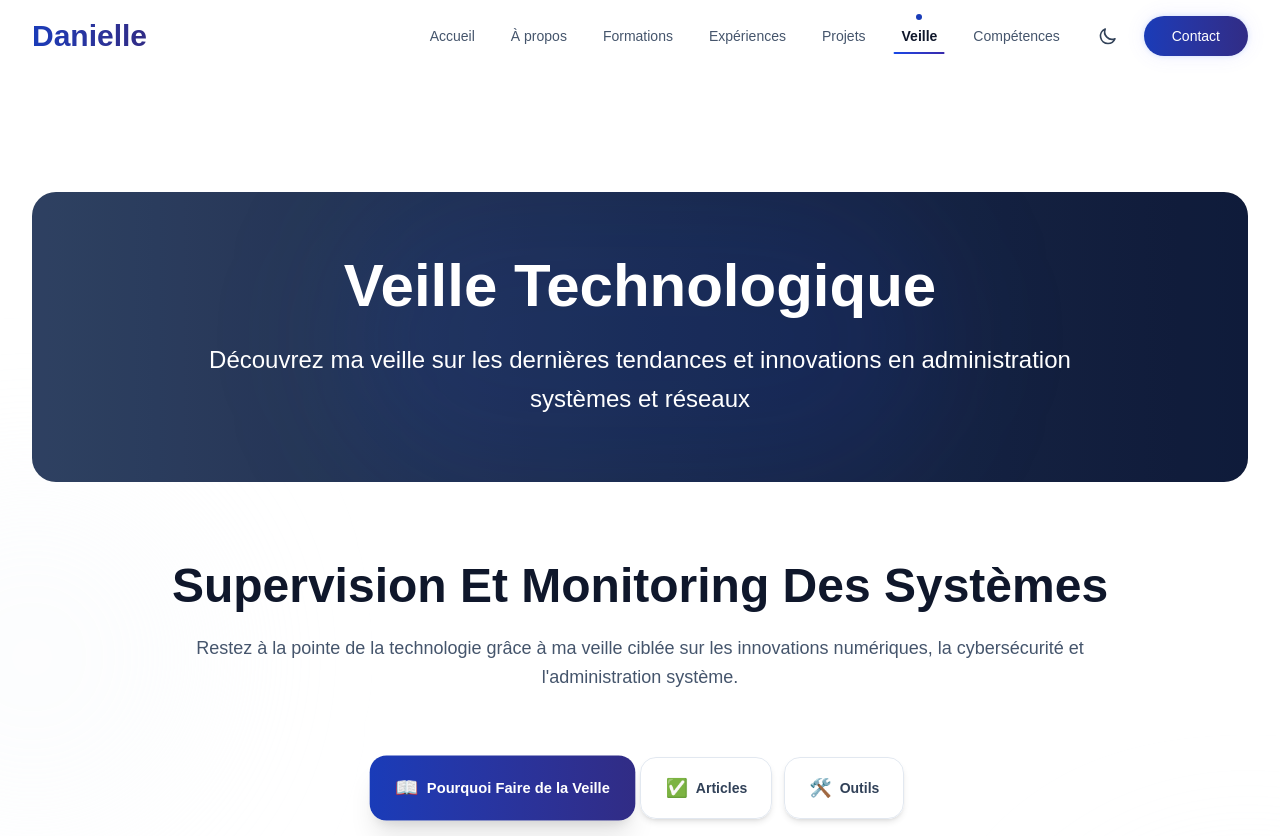
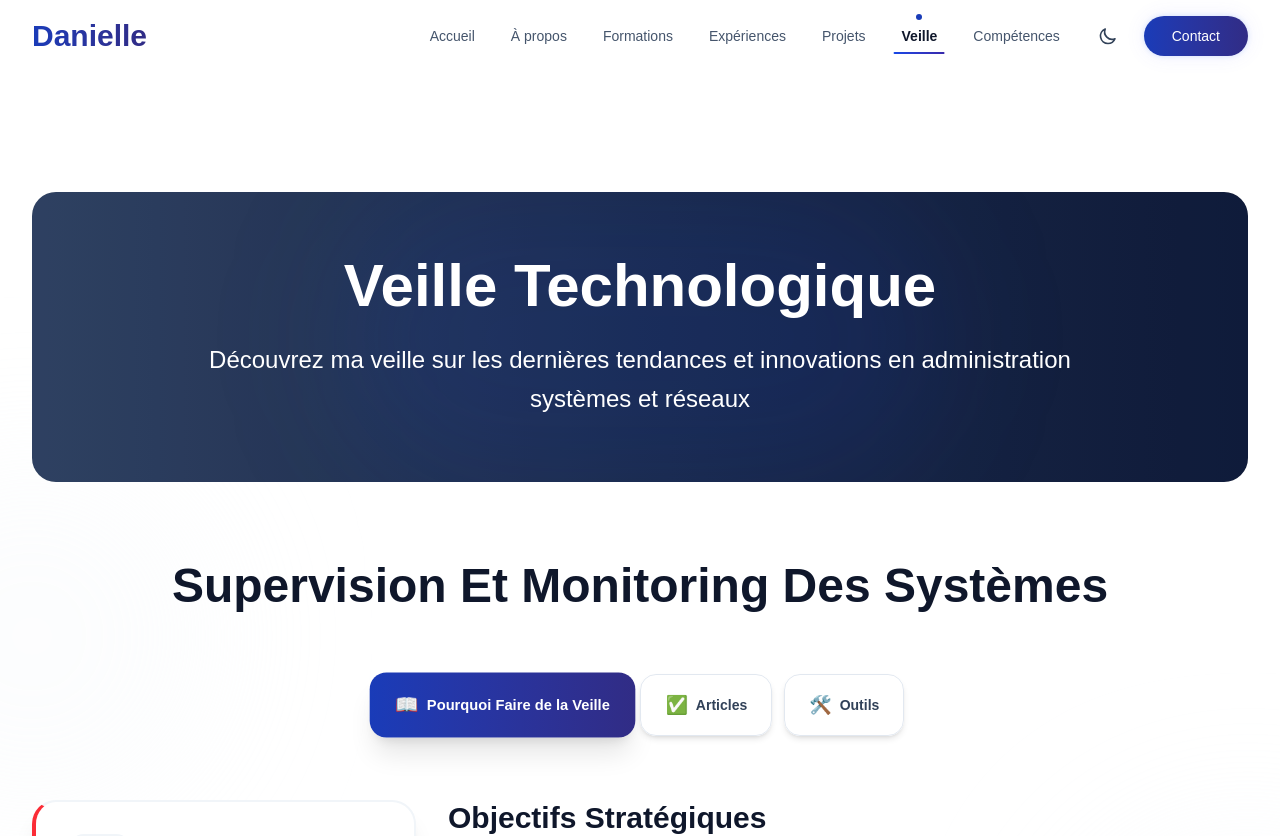
Before and after one commit to Mulho-MABIALA/danielle, a Next.js app: page /veille in a window 1280 px wide. Shown: the top 836 px of the page. Built offline with nearby package versions, Linux system fonts and the light colour scheme.

Commit message:
remove veille intro sentence

```diff
--- a/app/components/Veille.tsx
+++ b/app/components/Veille.tsx
@@ -79,9 +79,6 @@ export default function Veille() {
           <h3 className="text-4xl md:text-5xl font-bold text-slate-900 dark:text-white mb-6">
             Supervision Et Monitoring Des Systèmes
           </h3>
-          <p className="text-lg text-slate-600 dark:text-slate-300 max-w-4xl mx-auto leading-relaxed">
-            {t.veille.intro}
-          </p>
         </div>
 
         {/* Onglets */}
```
